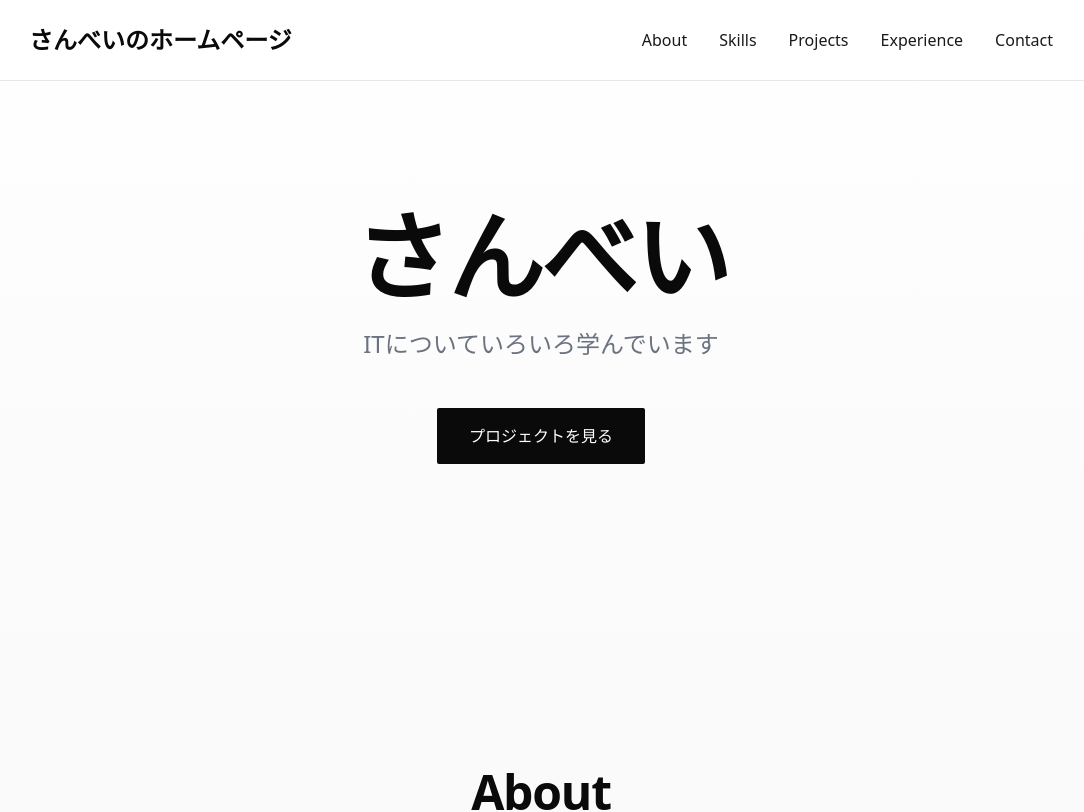
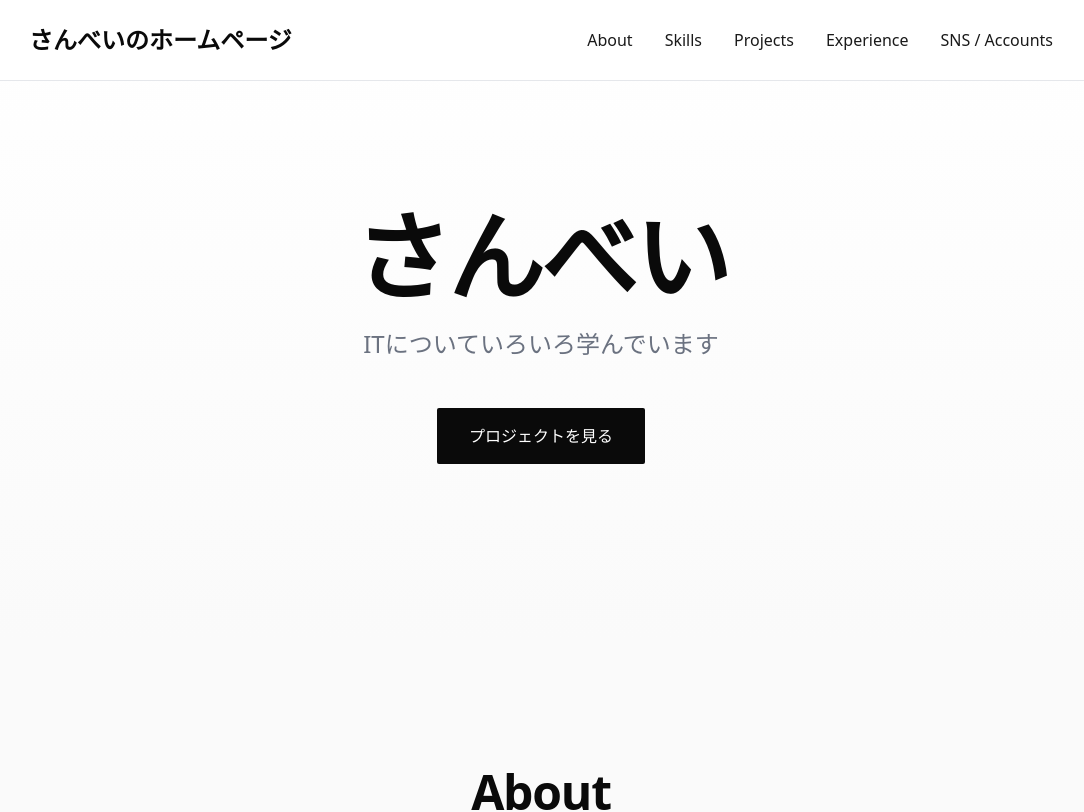
Before and after one commit to sanbay3/san_bay3_portfolio, a Next.js app: page / in a window 1280 px wide. Shown: the top 812 px of the page, without its empty margins (99-1183 px from the left). Built offline with nearby package versions, Linux system fonts and the light colour scheme.

Commit message:
Update navigation: Change Contact to SNS /Accoutnts

```diff
--- a/components/Navigation.tsx
+++ b/components/Navigation.tsx
@@ -18,7 +18,7 @@ export default function Navigation() {
     { name: 'Skills', href: '#skills' },
     { name: 'Projects', href: '#projects' },
     { name: 'Experience', href: '#experience' },
-    { name: 'Contact', href: '#contact' },
+    { name: 'SNS / Accounts', href: '#contact' },
   ]
 
   // メニューを閉じる関数
```
